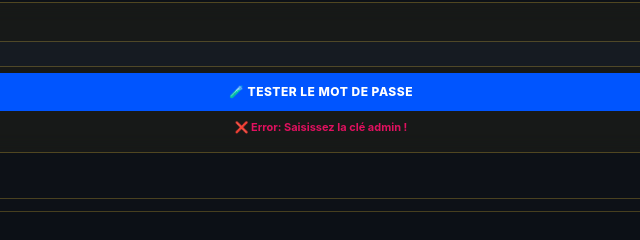
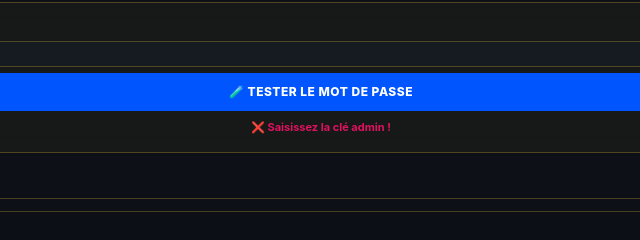
Before and after one commit to mike-edge-senegal/mike-edge-backend, a website: page admin.html in a window 1280 px wide. Both pictures are taken after a click on the button "🧪 TESTER LE MOT DE PASSE". Shown: the part 160-400 px from the top of the page, 319-959 px from the left. Drawn offline with nearby package versions, Linux system fonts and the light colour scheme; no server answers.

Commit message:
Update admin.html

```diff
--- a/admin.html
+++ b/admin.html
@@ -115,7 +115,6 @@ th{background-color:rgba(212,175,55,0.1);color:var(--gold)}
 .pronos-alert.warn{ background:rgba(255,140,0,0.15); color:#FF8C00; border:1px solid #FF8C00 }
 .pronos-alert.err{ background:rgba(224,17,95,0.15); color:var(--alert-red); border:1px solid var(--alert-red) }
 .pronos-alert.info{ background:rgba(80,200,120,0.1); color:var(--emerald-success); border:1px solid var(--emerald-success) }
-</style>
 </style>
 </head>
 <body>
@@ -317,15 +316,20 @@ function setLoading(on,text){
     btns.forEach(function(id){var b=document.getElementById(id);if(b)b.disabled=on});
 }
 
-function getAdminKey(){var k=document.getElementById('adminKeyInput').value.trim();if(!k)throw new Error("Saisissez la clé admin !");return k}
+function getAdminKey(){return document.getElementById('adminKeyInput').value.trim()}
 
 async function testAdminKey(){
     var s=document.getElementById('authStatus');
-    try{var k=getAdminKey();s.textContent="Test...";s.style.color="#FF8C00";
-        var r=await fetch(API_BASE+'/import',{method:'POST',headers:{'Content-Type':'application/json','x-admin-key':k},body:JSON.stringify({raw_text:''})});
-        if(r.status===403||r.status===401){s.textContent="❌ Clé incorrecte";s.style.color="var(--alert-red)"}
-        else{s.textContent="✅ Clé valide";s.style.color="var(--emerald-success)"}
-    }catch(e){s.textContent="❌ "+e.name+": "+e.message;s.style.color="var(--alert-red)"}
+    if(!s)return;
+    var k=document.getElementById('adminKeyInput').value.trim();
+    if(!k){s.textContent="❌ Saisissez la clé admin !";s.style.color="#E0115F";return;}
+    s.textContent="⏳ Vérification...";s.style.color="#FF8C00";
+    try{
+        var r=await fetch(API_BASE+'/vrp/stats',{method:'GET',headers:{'x-admin-key':k}});
+        if(r.status===401||r.status===403){s.textContent="❌ Clé incorrecte";s.style.color="#E0115F";}
+        else if(r.ok){s.textContent="✅ Clé valide";s.style.color="#50C878";}
+        else{s.textContent="⚠️ Erreur serveur "+r.status;s.style.color="#FF8C00";}
+    }catch(e){s.textContent="❌ Réseau indisponible";s.style.color="#E0115F";}
 }
 
 function verifySheet(){
@@ -998,4 +1002,4 @@ async function publierFiche(){
 }
 </script>
 </body>
-</html>
+  </html>
```
